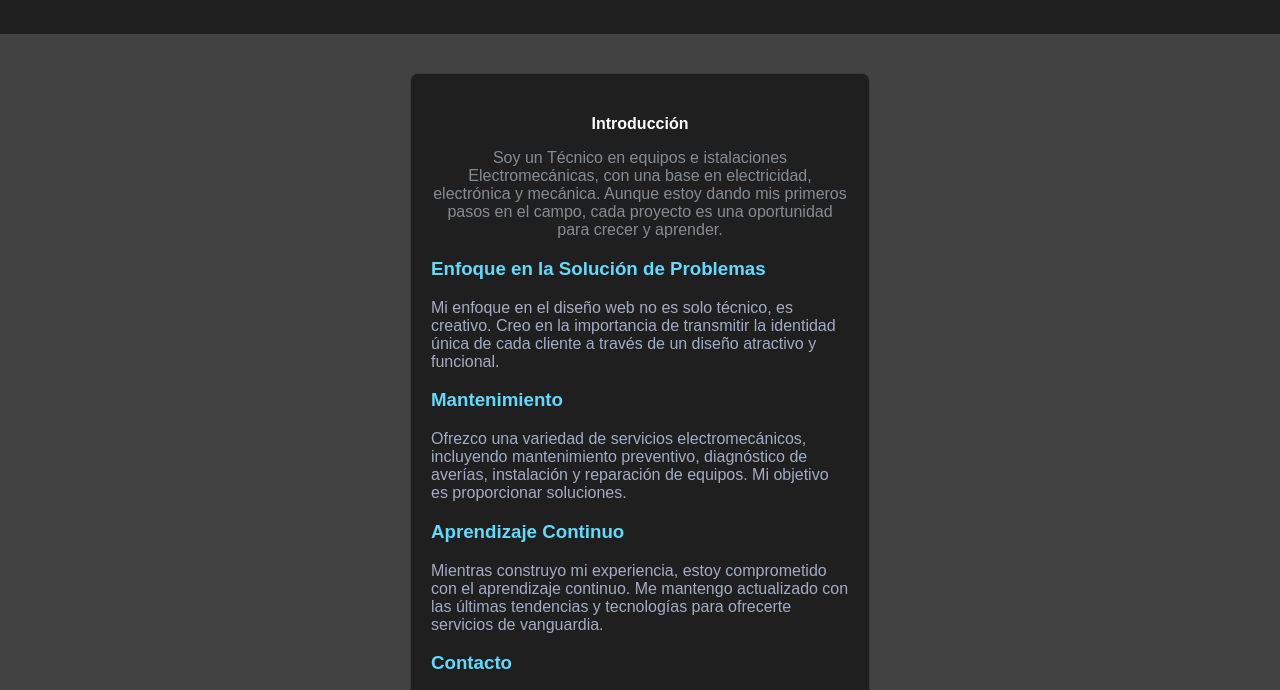
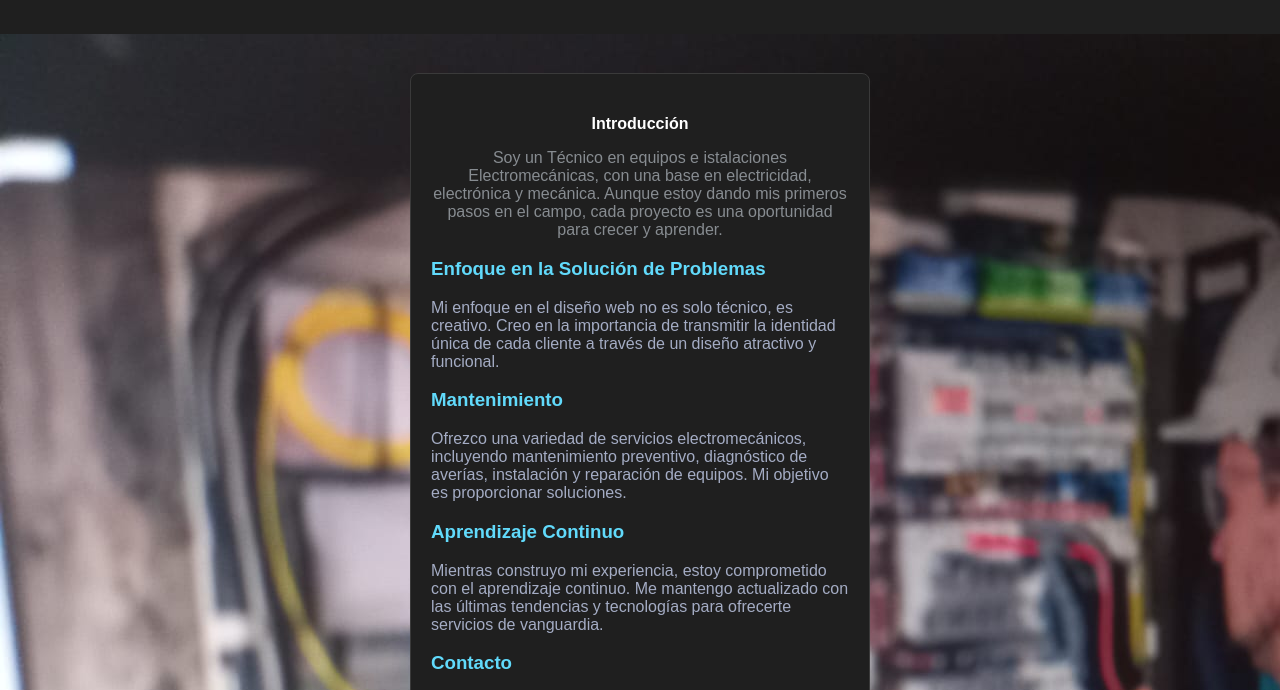
Before and after one commit to falconeme/webpersonal, a plain HTML site: page servicio3.html in a window 1280 px wide. Shown: the part 82-772 px from the top of the page. Drawn offline with nearby package versions, Linux system fonts and the light colour scheme.

Commit message:
Update servicio3.html

```diff
--- a/servicio3.html
+++ b/servicio3.html
@@ -15,7 +15,7 @@
         <h1>Servicios Electromecánicos</h1>
         <!-- Agrega tu barra de navegación si es necesario -->
     </header>
-    <main style="background-image: url('fondoele.jpeg');">
+    <main style="background-image: url('img/fondoele.jpeg');">
         <!-- Contenido específico para el servicio 1 -->
         <div class="servicio-container">
             <div class="servicio">
```
